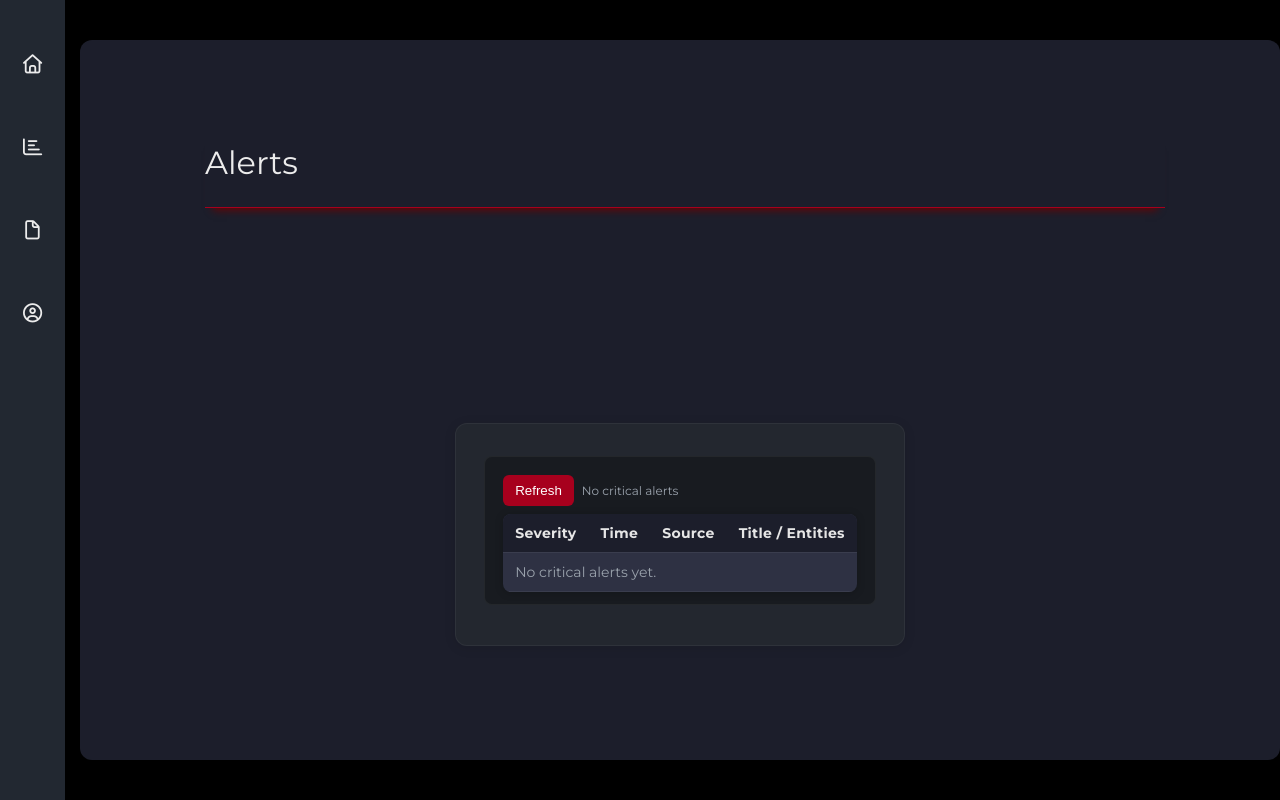
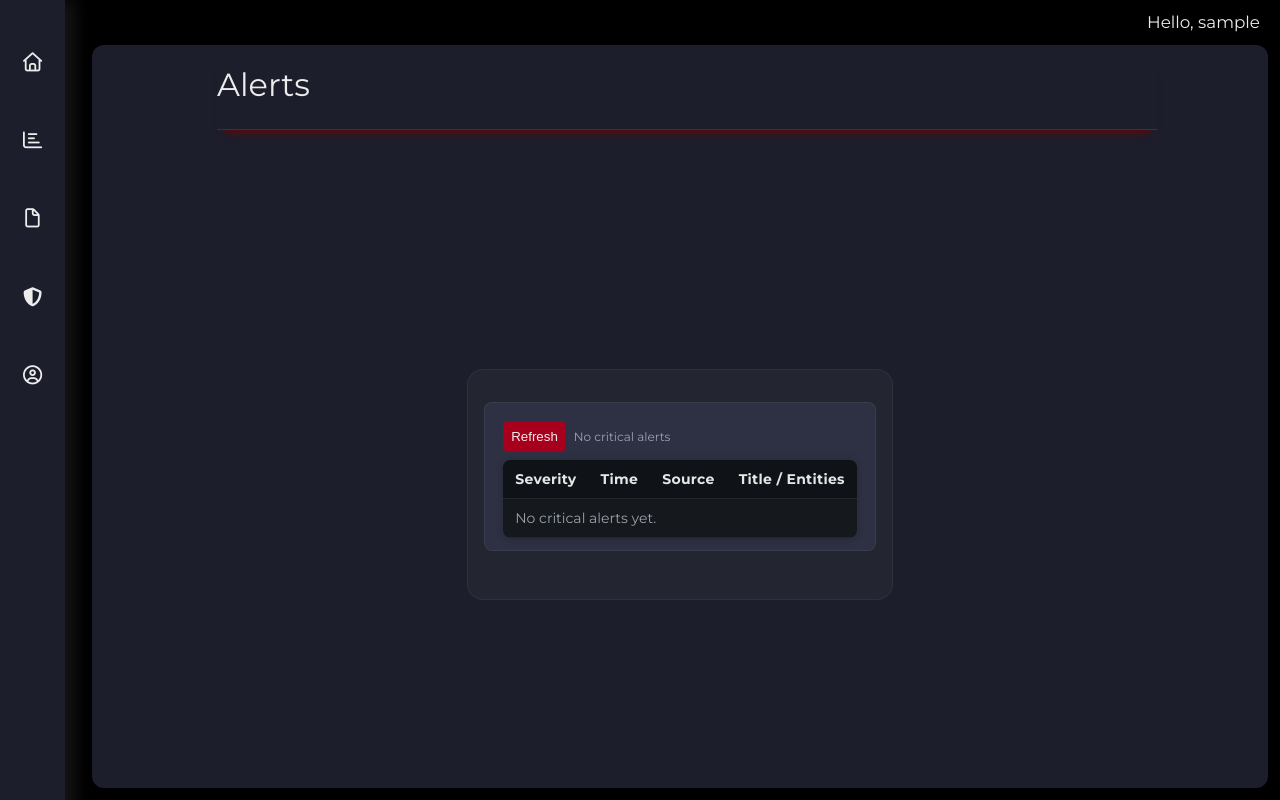
Before and after one commit to gph626/490_Senior_Project, a Flask app: page /alerts/ in a window 1280 px wide. Run offline with Flask 3, Linux system fonts and the light colour scheme; the visitor is signed in with stand-in values (Sample User, id 1); data that the repository does not hold is empty; some libraries are stand-ins or nearby versions.

Commit message:
Username display at top of pages; added reports tab to sidebar nav

```diff
--- a/dashboard/new.css
+++ b/dashboard/new.css
@@ -3,6 +3,7 @@
 :root {
     --primary-color: #1C1E2B; /*#23272F*/
     --secondary-color: #a7001d;
+    --secondary-color-dark: #6e0d10;
     --background-color: #1c1e2b;
     --card-background-color: #2e3143;
     --card-hover-shadow: rgba(0,0,0,0.18);
@@ -219,6 +172,10 @@ body {
     background-color: #000000;
 }
 
+.container {
+    position: relative;
+}
+
 .sidebar {
     background: var(--primary-color);
     color: #ECECEC;
@@ -241,6 +198,30 @@ body {
     padding: 18px 0 12px 0;
     margin-bottom: 24px;
     width: 80%;
+}
+
+.user-display {
+    position: absolute;
+    top: 10px;
+    right: 20px;
+    color: #ECECEC;
+    z-index: 5;
+}
+
+#user-display {
+    position: absolute;
+    top: 12px;
+    right: 20px;
+    margin: 0;
+    color: var(--text-color);
+    z-index: 6;
+    font-size: 1.05rem;
+}
+
+@media (max-width: 900px) {
+    /* on small screens the sidebar becomes full-width; let the user-display flow with content */
+    .container { position: static; }
+    #user-display, .user-display { position: static; text-align: center; margin: 8px 0; }
 }
 .user-info {
     text-align: center;
@@ -349,7 +330,7 @@ main {
     align-items: flex-start;
     background-color: var(--primary-color);
     /* create a small black cushion around the gray page area */
-    margin: 12px 12px 12px 92px; /* left accounts for 65px sidebar + cushion */
+    margin: 45px 12px 12px 92px; /* left accounts for 65px sidebar + cushion */
     border-radius: 12px;
     overflow-x: hidden;
 }
@@ -538,6 +519,9 @@ section.report-section {
     }
 }
 
+#alerts {
+    margin: auto;
+}
 /* ----- Data table styles ----- */
 .table-wrap {
     overflow-x: auto;
@@ -717,3 +701,17 @@ ul li a.active {
     max-width: 400px;
     padding-bottom: 10px;
 }
+
+#refreshAlerts {
+    background-color: var(--secondary-color);
+    border-style: none;
+    color: var(--text-color);
+    padding: 8px;
+    border-radius: 5px;
+    transition: background-color 0.3s;
+}
+
+#refreshAlerts:hover {
+    cursor: pointer;
+    background-color: var(--secondary-color-dark);
+}
--- a/templates/account.html
+++ b/templates/account.html
@@ -12,12 +12,14 @@
 </head>
 <body>
     <div class="container">
+        <h3 id="user-display">Hello, {{ username }}</h3>
         <aside class="sidebar">
             <nav>
                 <ul>
                     <li><a href="{{ url_for('homepage') }}"><i class="fa-regular fa-house"></i></a></li>
                     <li><a href="{{ url_for('dashboard') }}"><i class="fa-regular fa-chart-bar"></i></a></li>
-                    <li><a href="{{ url_for('resources_route') }}"><i class="fa-regular fa-file"></i></a></li>
+                    <li><a href="{{ url_for('reports') }}"><i class="fa-regular fa-file"></i></a></li>
+                    <li><a href="{{ url_for('resources_route') }}"><i class="fa-solid fa-shield-halved"></i></a></li>
                     <li><a class="active" href="{{ url_for('account') }}"><i class="fa-regular fa-circle-user"></i></a></li>
                 </ul>
             </nav>
--- a/templates/alerts.html
+++ b/templates/alerts.html
@@ -7,17 +7,18 @@
     <meta name="keywords" content="alerts, dashboard, security, dark web">
     <title>Alerts</title>
     <link rel="stylesheet" href="/dashboard/new.css">
-    <link rel="stylesheet" href="/dashboard/base.css">
     <link rel="stylesheet" href="https://cdnjs.cloudflare.com/ajax/libs/font-awesome/7.0.1/css/all.min.css">
 </head>
 <body>
     <div class="container">
+        <h3 id="user-display">Hello, {{ username }}</h3>
         <aside class="sidebar">
             <nav>
                 <ul>
                     <li><a href="{{ url_for('homepage') }}"><i class="fa-regular fa-house"></i></a></li>
                     <li><a href="{{ url_for('dashboard') }}"><i class="fa-regular fa-chart-bar"></i></a></li>
-                    <li><a href="{{ url_for('resources_route') }}"><i class="fa-regular fa-file"></i></a></li>
+                    <li><a href="{{ url_for('reports') }}"><i class="fa-regular fa-file"></i></a></li>
+                    <li><a href="{{ url_for('resources_route') }}"><i class="fa-solid fa-shield-halved"></i></a></li>
                     <li><a href="{{ url_for('account') }}"><i class="fa-regular fa-circle-user"></i></a></li>
                 </ul>
             </nav>
@@ -42,6 +43,18 @@
                             </tr>
                         </thead>
                         <tbody>
+                            <tr>
+                                <td>Severe</td>
+                                <td>2024-01-01 12:00:00</td>
+                                <td>Dark Web Forum</td>
+                                <td>Data Leak</td>
+                            </tr>
+                            <tr>
+                                <td>Moderate</td>
+                                <td>2024-01-01 12:00:00</td>
+                                <td>Pastebin</td>
+                                <td>Data Leak</td>
+                            </tr>
                             <tr><td colspan="4" class="muted">Loading…</td></tr>
                         </tbody>
                     </table>
--- a/templates/dashboard.html
+++ b/templates/dashboard.html
@@ -12,12 +12,14 @@
 </head>
 <body>
     <div class="container">
+        <h3 id="user-display">Hello, {{ username }}</h3>
         <aside class="sidebar">
             <nav>
                 <ul>
                     <li><a href="{{ url_for('homepage') }}"><i class="fa-regular fa-house"></i></a></li>
                     <li><a class="active" href="{{ url_for('dashboard') }}"><i class="fa-regular fa-chart-bar"></i></a></li>
-                    <li><a href="{{ url_for('resources_route') }}"><i class="fa-regular fa-file"></i></a></li>
+                    <li><a href="{{ url_for('reports') }}"><i class="fa-regular fa-file"></i></a></li>
+                    <li><a href="{{ url_for('resources_route') }}"><i class="fa-solid fa-shield-halved"></i></a></li>
                     <li><a href="{{ url_for('account') }}"><i class="fa-regular fa-circle-user"></i></a></li>
                 </ul>
             </nav>
--- a/templates/leaks.html
+++ b/templates/leaks.html
@@ -10,11 +10,13 @@
 </head>
 <body>
   <div class="container">
+    <h3 id="user-display">Hello, {{ username }}</h3>
     <aside class="sidebar">
       <nav>
         <ul>
           <li><a href="{{ url_for('homepage') }}"><i class="fa-regular fa-house"></i></a></li>
           <li><a href="{{ url_for('dashboard') }}"><i class="fa-regular fa-chart-bar"></i></a></li>
+          <li><a href="{{ url_for('reports') }}"><i class="fa-regular fa-file"></i></a></li>
           <li><a href="{{ url_for('resources_route') }}"><i class="fa-regular fa-file"></i></a></li>
           <li><a href="{{ url_for('account') }}"><i class="fa-regular fa-circle-user"></i></a></li>
         </ul>
--- a/templates/reports.html
+++ b/templates/reports.html
@@ -10,12 +10,14 @@
 </head>
 <body>
     <div class="container">
+        <h3 id="user-display">Hello, {{ username }}</h3>
         <aside class="sidebar">
             <nav>
                 <ul>
                     <li><a href="{{ url_for('homepage') }}"><i class="fa-regular fa-house"></i></a></li>
                     <li><a href="{{ url_for('dashboard') }}"><i class="fa-regular fa-chart-bar"></i></a></li>
-                    <li><a href="{{ url_for('resources_route') }}"><i class="fa-regular fa-file"></i></a></li>
+                    <li><a href="{{ url_for('reports') }}"><i class="fa-regular fa-file"></i></a></li>
+                    <li><a href="{{ url_for('resources_route') }}"><i class="fa-solid fa-shield-halved"></i></a></li>
                     <li><a href="{{ url_for('account') }}"><i class="fa-regular fa-circle-user"></i></a></li>
                 </ul>
             </nav>
--- a/templates/risk_analysis.html
+++ b/templates/risk_analysis.html
@@ -10,12 +10,14 @@
 </head>
 <body>
     <div class="container">
+        <h3 id="user-display">Hello, {{ username }}</h3>
         <aside class="sidebar">
             <nav>
                 <ul>
                     <li><a href="{{ url_for('homepage') }}"><i class="fa-regular fa-house"></i></a></li>
                     <li><a href="{{ url_for('dashboard') }}"><i class="fa-regular fa-chart-bar"></i></a></li>
-                    <li><a href="{{ url_for('resources_route') }}"><i class="fa-regular fa-file"></i></a></li>
+                    <li><a href="{{ url_for('reports') }}"><i class="fa-regular fa-file"></i></a></li>
+                    <li><a href="{{ url_for('resources_route') }}"><i class="fa-solid fa-shield-halved"></i></a></li>
                     <li><a href="{{ url_for('account') }}"><i class="fa-regular fa-circle-user"></i></a></li>
                 </ul>
             </nav>
```
Also changed, not shown: other parts of dashboard/new.css (+1 -49 lines), templates/homepage.html (+4 -14 lines), templates/resources.html (+3 -6 lines).
